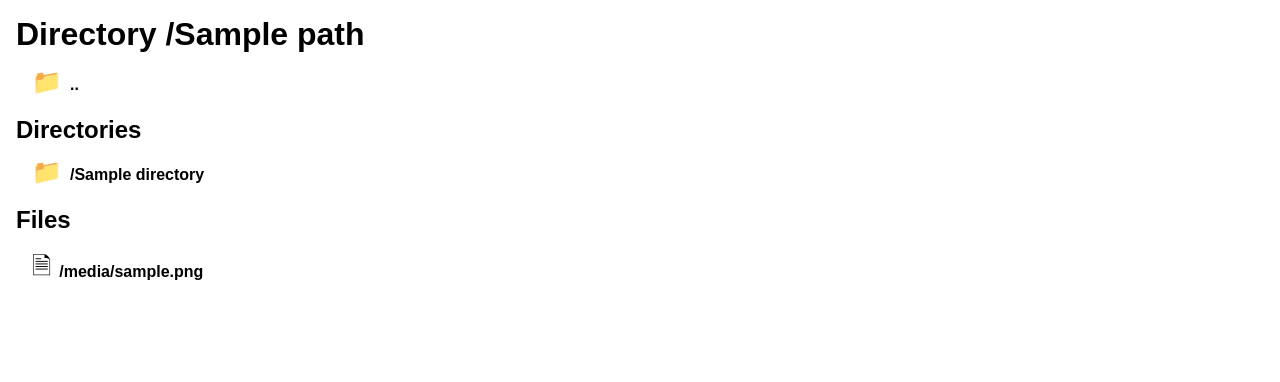
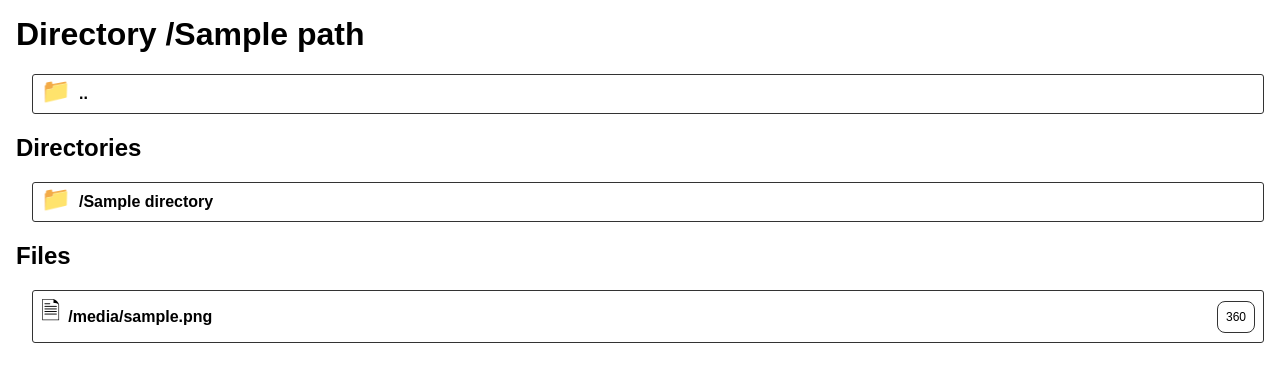
Before and after one commit to rxsio/robot-web-interface, a FastAPI app: template server/templates/ftp.jinja in a window 1280 px wide. Shown: the top 382 px of the page. Run offline with FastAPI, Linux system fonts and the light colour scheme; the template is opened without the code that fills it: most values are stand-ins (such as "Sample title", 1, 10 or a date in 2020); parts of the project's set-up code (start-up, migrations or seed data) failed here and were passed over.

Commit message:
Hosting documentation
Add new type of mounting for static pages.
Fix FTP template to properly handle directories

```diff
--- a/server/config.json
+++ b/server/config.json
@@ -10,6 +10,12 @@
       "type": "FTP",
       "path": "/ftp",
       "directory": "../ftp"
+    },
+    {
+      "name": "docs",
+      "type": "PAGE",
+      "path": "/docs",
+      "directory": "docs"
     },
     {
       "name": "static",
--- a/server/config.py
+++ b/server/config.py
@@ -12,6 +12,7 @@ class SslConfig(BaseModel):
 class EMountType(Enum):
     SPA = "SPA"
     FTP = "FTP"
+    PAGE = "PAGE"
 
 
 class Mount(BaseModel):
--- a/server/main.py
+++ b/server/main.py
@@ -12,7 +12,7 @@ from starlette.staticfiles import StaticFiles
 from starlette.exceptions import HTTPException as StarletteHTTPException
 
 from config import load_config, EMountType
-from static_files import FTPStaticFiles, SPAStaticFiles
+from static_files import FTPStaticFiles, SPAStaticFiles, PageStaticFiles
 
 
 config = load_config("config.json")
@@ -52,7 +52,8 @@ async def http_exception_handler(request, exc):
 for mount in config.mounts:
     static_files = {
         EMountType.SPA: SPAStaticFiles,
-        EMountType.FTP: FTPStaticFiles
+        EMountType.FTP: FTPStaticFiles,
+        EMountType.PAGE: PageStaticFiles
     }.get(mount.type, SPAStaticFiles)
 
     app.mount(
--- a/server/templates/ftp.jinja
+++ b/server/templates/ftp.jinja
@@ -15,7 +15,16 @@
             display: flex;
             align-items: center;
             flex-direction: row;
-            margin-left: 16px;
+            justify-content: space-between;
+            margin: 8px 0 8px 16px;
+            padding: 8px;
+            border: 1px solid #333;
+            border-radius: 3px;
+        }
+        .data {
+            display: flex;
+            align-items: center;
+            flex-direction: row;
         }
         .icon {
             margin-top: -0.25em;
@@ -24,6 +33,17 @@
         }
         .name {
             font-weight: bold;
+        }
+        .control {
+            border: 1px solid #333;
+            font-size: 0.75em;
+            border-radius: 8px;
+            padding: 8px;
+            transition: all 250ms ease;
+        }
+        .control:hover {
+            color: white;
+            background: black;
         }
         </style>
     </head>
@@ -35,18 +55,22 @@
             <h1>Directory /{{ path }}</h1>
         {% endif %}
 
-        <a class="container" href=".">
+        <a class="container" href="./..">
+            <div class="data">
                 <div class="icon">📁</div>
                 <div class="name">..</div>
+            </div>
         </a>
 
         <div>
             <h2>Directories</h2>
 
             {% for directory in directories %}
-                <a class="container" href="{{ path }}/{{ directory }}">
+                <a class="container" href="{{ directory }}/">
+                    <div class="data">
                         <div class="icon">📁</div>
                         <div class="name">/{{ directory }}</div>
+                    </div>
                 </a>
             {% endfor %}
         </div>
@@ -55,11 +79,36 @@
             <h2>Files</h2>
 
             {% for file in files %}
-                <a class="container" href="{{ path }}/{{ file }}">
+                <a class="container" href="{{ file }}">
+                    <div class="data">
                         <div class="icon">🗎</div>
                         <div class="name">{{ file }}</div>
+                    </div>
+
+                    <div class="controls">
+                        <div class="control control-360" data-src="{{ path }}/{{ file }}">360</div>
+                    </div>
                 </a>
             {% endfor %}
         </div>
     </body>
+
+    <script>
+
+    function open360Image(src) {
+        alert("Ready for 360 image")
+    }
+
+    for (let control of document.getElementsByClassName("control-360")) {
+        let src = control.getAttribute("data-src");
+
+        control.addEventListener("click", (e) => {
+            e.preventDefault();
+            e.stopPropagation();
+
+            open360Image(src);
+        });
+    }
+
+    </script>
 </html>
```
Also changed, not shown: server/static_files.py (+11 -0 lines), 2 other files. Lines whose indentation alone changed are shown as unchanged.
